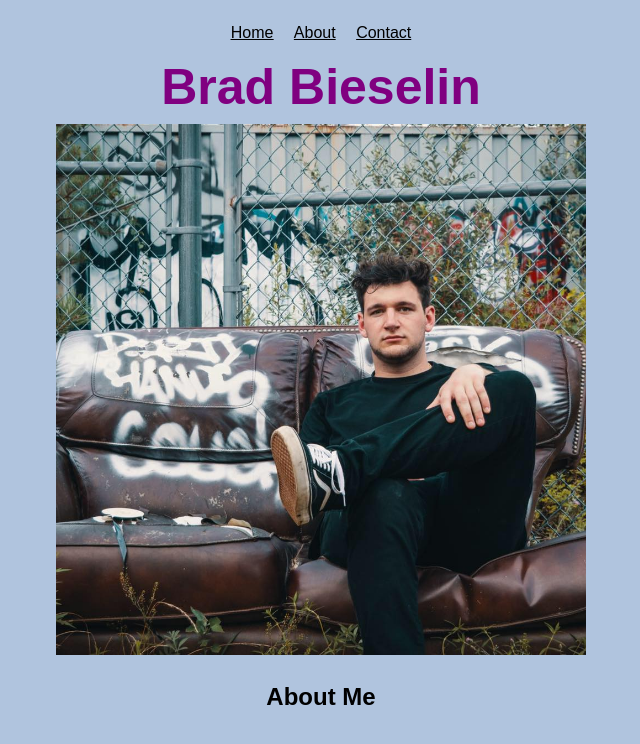
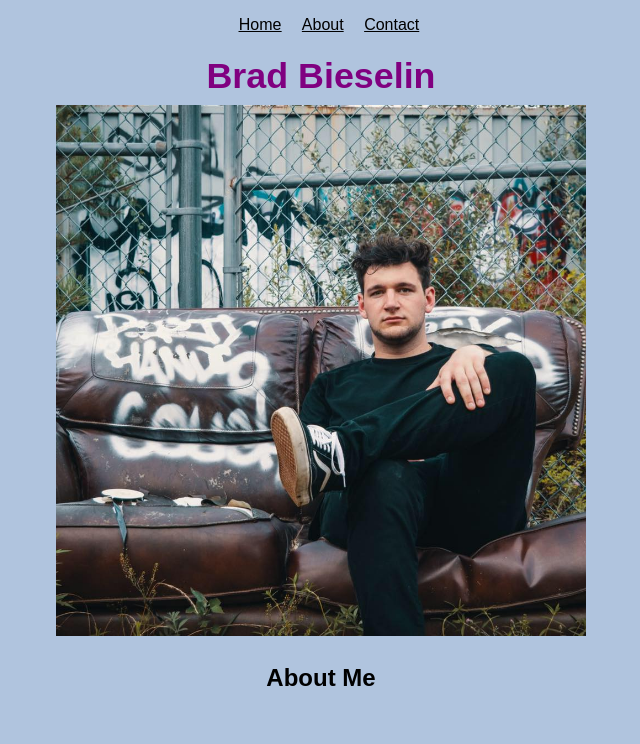
Before and after one commit to bradbieselin/prework-personal-website, a plain HTML site: page index.html in a window 1280 px wide. Shown: the whole page, without its empty margins (319-959 px from the left). Drawn offline with Linux system fonts and the light colour scheme.

Commit message:
Fixed navbar and scroll to top spacing issue

```diff
--- a/index.html
+++ b/index.html
@@ -4,7 +4,7 @@
     <link rel="stylesheet" href="style.css" />
     <title>Brad Bieselin</title>
   </head>
-  <body>
+  <header>
     <nav class="navbar">
       <ul class="navList">
         <li class="navItem"><a href="#home">Home</a></li>
@@ -12,6 +12,8 @@
         <li class="navItem">Contact</li>
       </ul>
     </nav>
+  </header>
+  <body>
     <div id="home">
         <h1 id="name">Brad Bieselin</h1>
         <div id="imageOfBrad"></div>
--- a/style.css
+++ b/style.css
@@ -5,20 +5,21 @@ body {
 
 #home {
     text-align: center;
-    margin: 0;
-    padding: 0;
+    padding-top: 3rem;
+    scroll-margin-top: 3rem;
 }
 
 #name {
     color: purple;
-    font-size: 50px;
+    font-size: 30px;
+    font-size: 2.8vw;
 }
 
 .navbar {
     background: #B0C4DE;
     width: 100%;
+    position: fixed;
     top: 0px;
-    overflow: hidden;
 }
 
 .navList {
@@ -61,9 +62,3 @@ h1 {
     margin: 0;
     padding: 0;
 }
-
-.sticky {
-    position: fixed;
-    top: 0;
-    width: 100%;
-}
```
